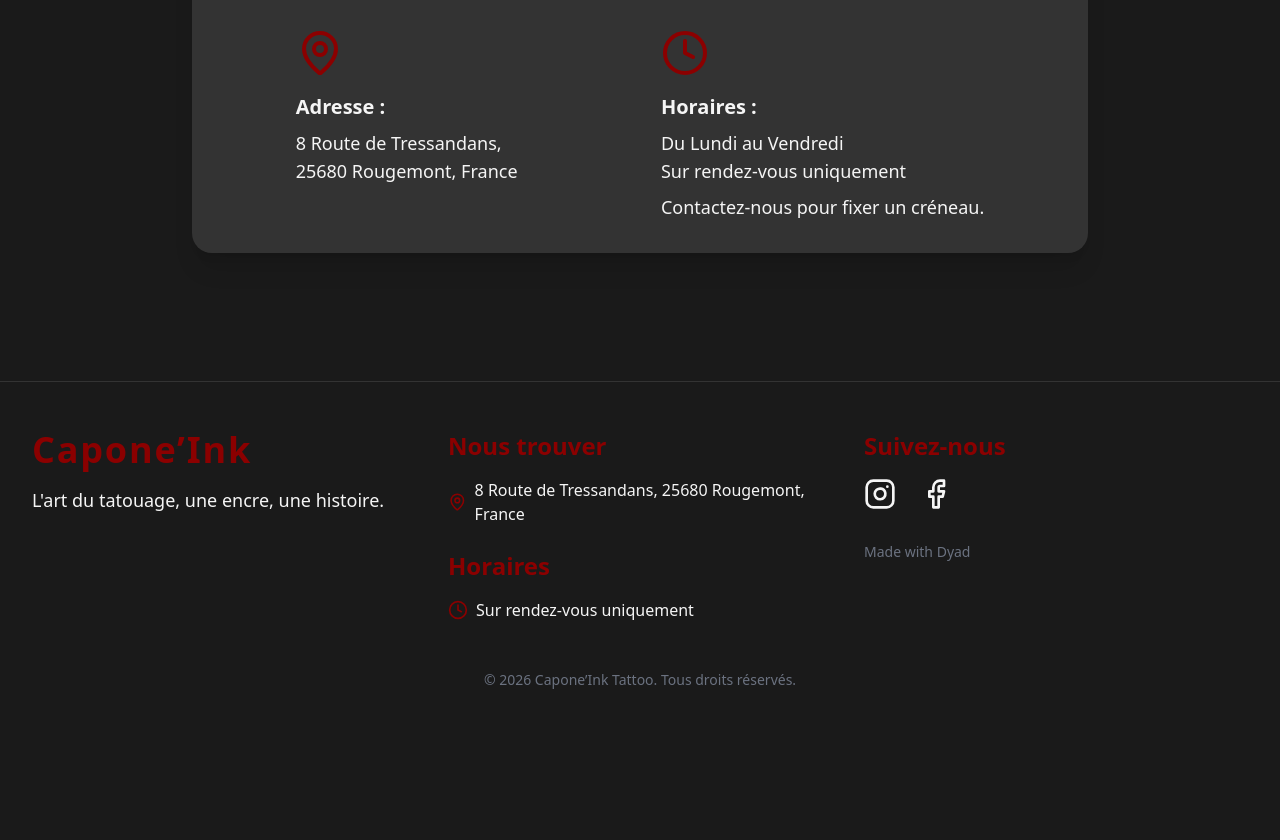
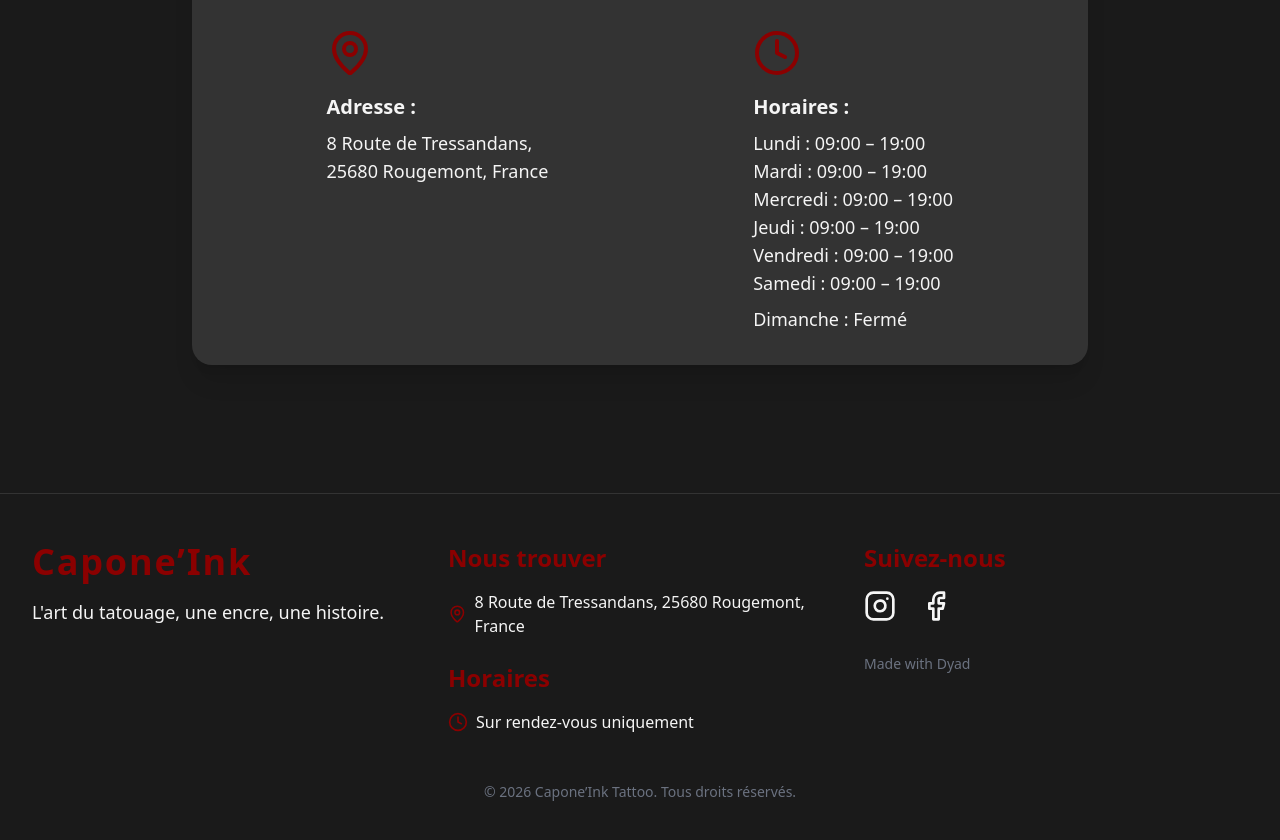
Before and after one commit to adrouhin7/capone-ink, a React (Vite) app: page /about in a window 1280 px wide. Shown: the part 1127-1967 px from the top of the page. Before the commit the page ends 1865 px from the top, so only its background shows below. Built offline with nearby package versions, Linux system fonts and the light colour scheme.

Commit message:
[dyad] Mise à jour des horaires d'ouverture sur la page À propos - wrote 1 file(s)

```diff
--- a/src/pages/About.tsx
+++ b/src/pages/About.tsx
@@ -59,9 +59,13 @@ const About: React.FC = () => {
             <div className="text-center md:text-left flex flex-col items-center md:items-start">
               <Clock className="h-12 w-12 text-capone-red mb-4" />
               <p className="text-capone-white text-xl font-semibold mb-2">Horaires :</p>
-              <p className="text-capone-white text-lg">Du Lundi au Vendredi</p>
-              <p className="text-capone-white text-lg">Sur rendez-vous uniquement</p>
-              <p className="text-capone-white text-lg mt-2">Contactez-nous pour fixer un créneau.</p>
+              <p className="text-capone-white text-lg">Lundi : 09:00 – 19:00</p>
+              <p className="text-capone-white text-lg">Mardi : 09:00 – 19:00</p>
+              <p className="text-capone-white text-lg">Mercredi : 09:00 – 19:00</p>
+              <p className="text-capone-white text-lg">Jeudi : 09:00 – 19:00</p>
+              <p className="text-capone-white text-lg">Vendredi : 09:00 – 19:00</p>
+              <p className="text-capone-white text-lg">Samedi : 09:00 – 19:00</p>
+              <p className="text-capone-white text-lg mt-2">Dimanche : Fermé</p>
             </div>
           </div>
         </section>
```
